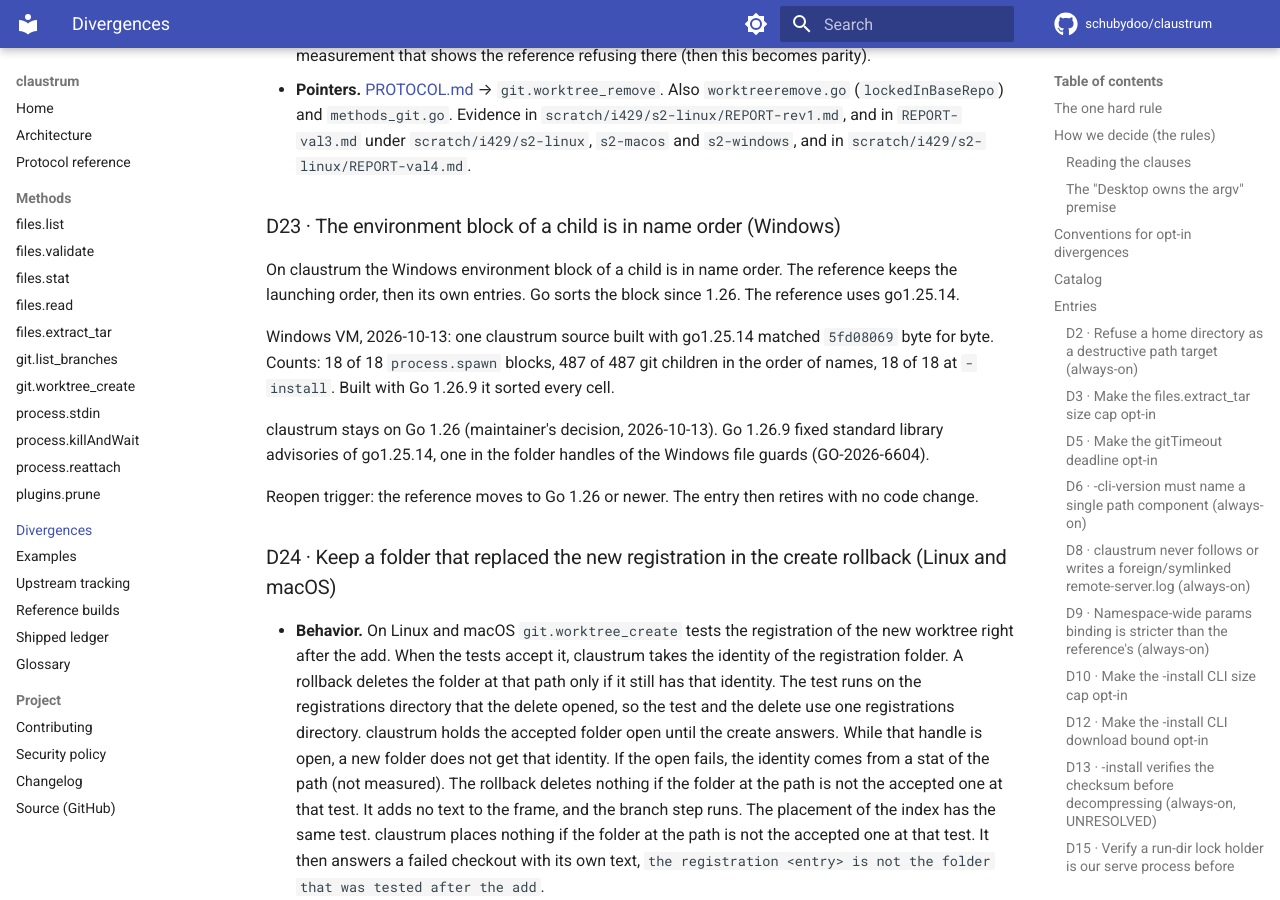
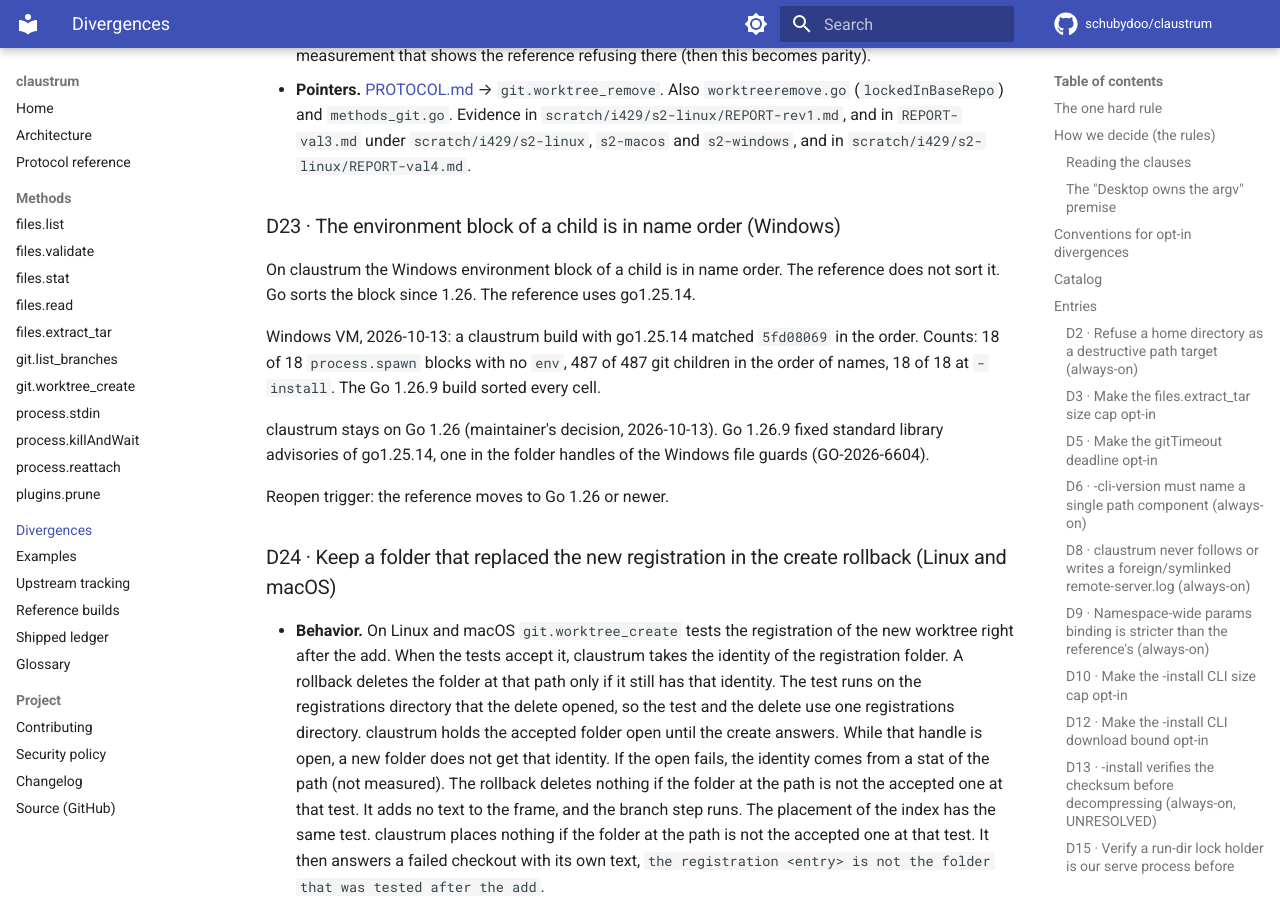
Before and after one commit to schubydoo/claustrum, an MkDocs documentation site: the page built from docs/DIVERGENCES.md, in a window 1280 px wide and 900 px high, scrolled down 27383 px. Built offline with MkDocs 1.6.1 and Material for MkDocs 9.7.7, drawn with Linux system fonts in a browser that asks for light colours; comment, search, counter and statistics services are not loaded; some of the changed text lies outside the part shown.

Commit message:
docs: narrow the D23 and D16 texts to what the Windows round shows
Co-Authored-By: Claude Opus 5.5 <noreply@anthropic.com>

```diff
--- a/docs/DIVERGENCES.md
+++ b/docs/DIVERGENCES.md
@@ -174,7 +174,7 @@ rather than repeating them in each entry:
 | [D20](#d20) | Wait 50 ms and read again before the group `SIGKILL` of a child-group leader that reads as gone, at the reap of a `-serve` start (Linux and macOS) | always-on (Linux and macOS) | always-on | rule 3 clause (a) | a measurement that shows the reference waiting before that `SIGKILL`, or a report of a child that outlived a restart because it replaced its program |
 | [D21](#d21) | A second daemon on a live socket appends to `remote-server.log`, where `89cb6289` truncates it and loses the earlier lines of the first daemon (Windows) | always-on (Windows) | always-on | Maintainer decision of 2026-10-02. No frame, reply or exit status differs. A reader of the log file sees the kept lines | a measurement that shows the reference keeping those lines, or a reader of the log that needs the file to start with the lines of the second daemon |
 | [D22](#d22) | `git.worktree_remove` refuses a worktree locked in the `.git` folder of `baseRepo`, in four states where `89cb6289` answers success. Two have a daemon `GIT_DIR` and `GIT_COMMON_DIR` of another repository, with the folder present or gone. One has a daemon `GIT_DIR` alone. One has a `baseRepo` that does not exist as sent. With `worktreeRoot`, rows q2 to q4 (Linux VM) differ in the frame too | always-on | always-on | Maintainer decision of 2026-10-03. The frame differs from `89cb6289` in those four states and in rows q2 to q4 | a caller that needs the removal of a locked worktree there, or a measurement that shows the reference refusing there |
-| [D23](#d23) | The environment block of a child is in name order (Windows). The reference keeps the order of the launching block, then its own entries | always-on (Windows) | always-on | Maintainer decision of 2026-10-13: claustrum stays on Go 1.26, which sorts the block | the reference moves to Go 1.26 or newer |
+| [D23](#d23) | The environment block of a child is in name order (Windows). The reference does not sort it | always-on (Windows) | always-on | Maintainer decision of 2026-10-13: claustrum stays on Go 1.26, which sorts the block | the reference moves to Go 1.26 or newer |
 | [D24](#d24) | The rollback of `git.worktree_create` keeps a folder that replaced the new registration. `89cb6289` removes it in cells B6 and B6b (Linux and macOS VMs), and in B6b it holds the registration of a live sibling worktree | always-on (Linux and macOS) | always-on | Maintainer decision of 2026-10-07. The frames are equal in the measured cells (Linux and macOS VMs). The disk differs | a measurement that shows the reference keeping such a folder, or a decision to match the disk of cells B6 and B6b |
 | [D25](#d25) | With `CLAUDE_SSH_PEER_CHECK=1`, `server.capabilities` answers `"peerCheck":"unavailable"` and the daemon serves every caller. `5fd08069` answers `"peerCheck":"on","peerCheckBy":["network","pidfd"]` there (Linux VM) | always-on (Linux) | always-on | Maintainer decision of 2026-10-10. The frame differs from `5fd08069` in one of the listed values: `1` on Linux | a client that needs the `"on"` answer on Linux, or a decision to answer as `5fd08069` does there |
 | [CT-1](#ct-1) | Opt-in `wantPid` → `pid` + `startTime` on spawn/reattach | off (fields omitted) | caller sends `"wantPid":true` | sanctioned optional-param extension | — (additive, degrades both ways) |
@@ -1127,20 +1127,19 @@ operator-declinable. Only CT-2 and CT-5 carry a flag and a key.
 ### D23 · The environment block of a child is in name order (Windows) { #d23 }
 
 On claustrum the Windows environment block of a child is in name order. The
-reference keeps the launching order, then its own entries. Go sorts the block since 1.26.
-The reference uses go1.25.14.
-
-Windows VM, 2026-10-13: one claustrum source built with go1.25.14 matched
-`5fd08069` byte for byte. Counts: 18 of 18 `process.spawn` blocks, 487 of 487
-git children in the order of names, 18 of 18 at `-install`. Built with Go
-1.26.9 it sorted every cell.
+reference does not sort it. Go sorts the block since 1.26. The reference uses
+go1.25.14.
+
+Windows VM, 2026-10-13: a claustrum build with go1.25.14 matched `5fd08069` in
+the order. Counts: 18 of 18 `process.spawn` blocks with no `env`, 487 of 487
+git children in the order of names, 18 of 18 at `-install`. The Go 1.26.9
+build sorted every cell.
 
 claustrum stays on Go 1.26 (maintainer's decision, 2026-10-13). Go 1.26.9 fixed
 standard library advisories of go1.25.14, one in the folder handles of the
 Windows file guards (GO-2026-6604).
 
-Reopen trigger: the reference moves to Go 1.26 or newer. The entry then retires
-with no code change.
+Reopen trigger: the reference moves to Go 1.26 or newer.
 
 ### D24 · Keep a folder that replaced the new registration in the create rollback (Linux and macOS) { #d24 }
 
```
Also changed, not shown: other parts of docs/DIVERGENCES.md (+1 -1 lines), AGENTS.md (+2 -3 lines).
